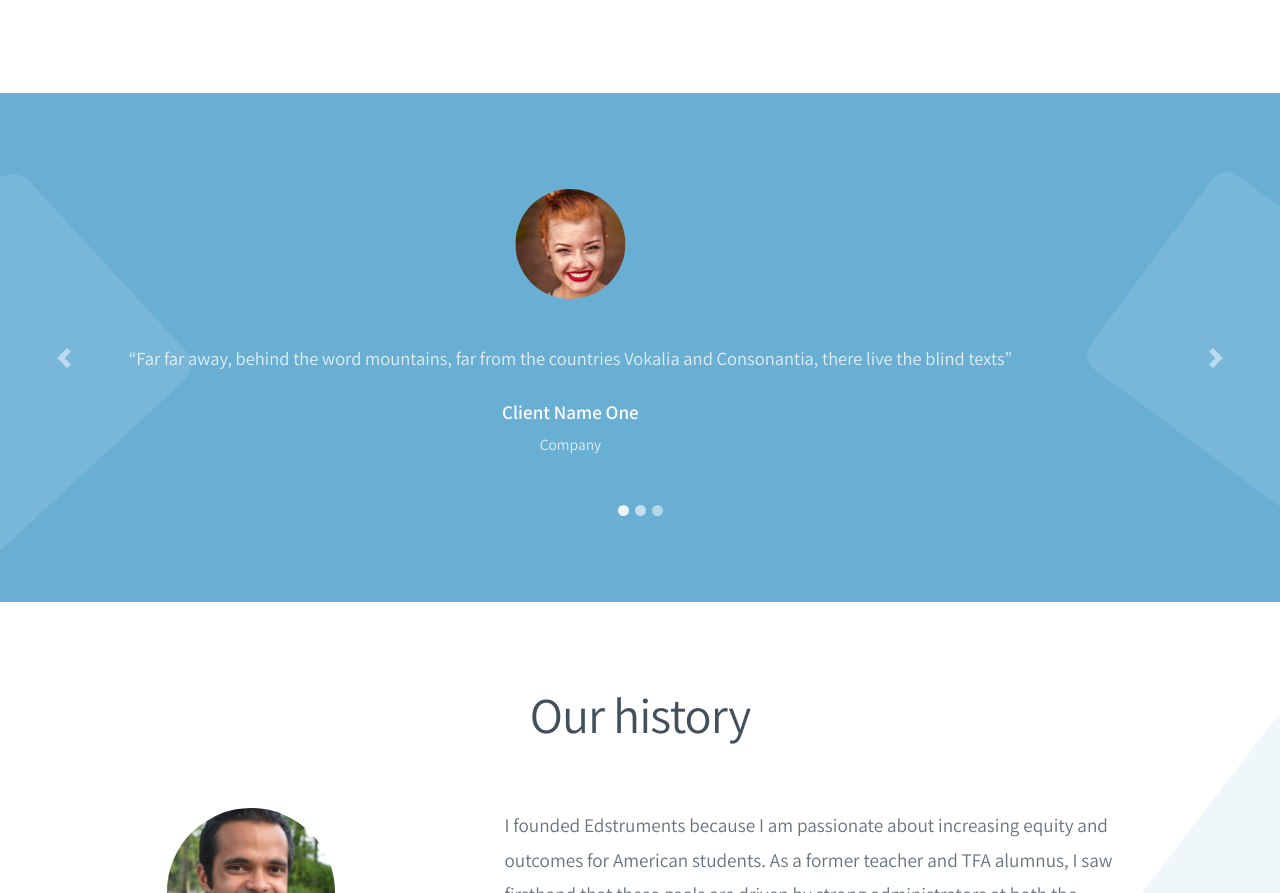
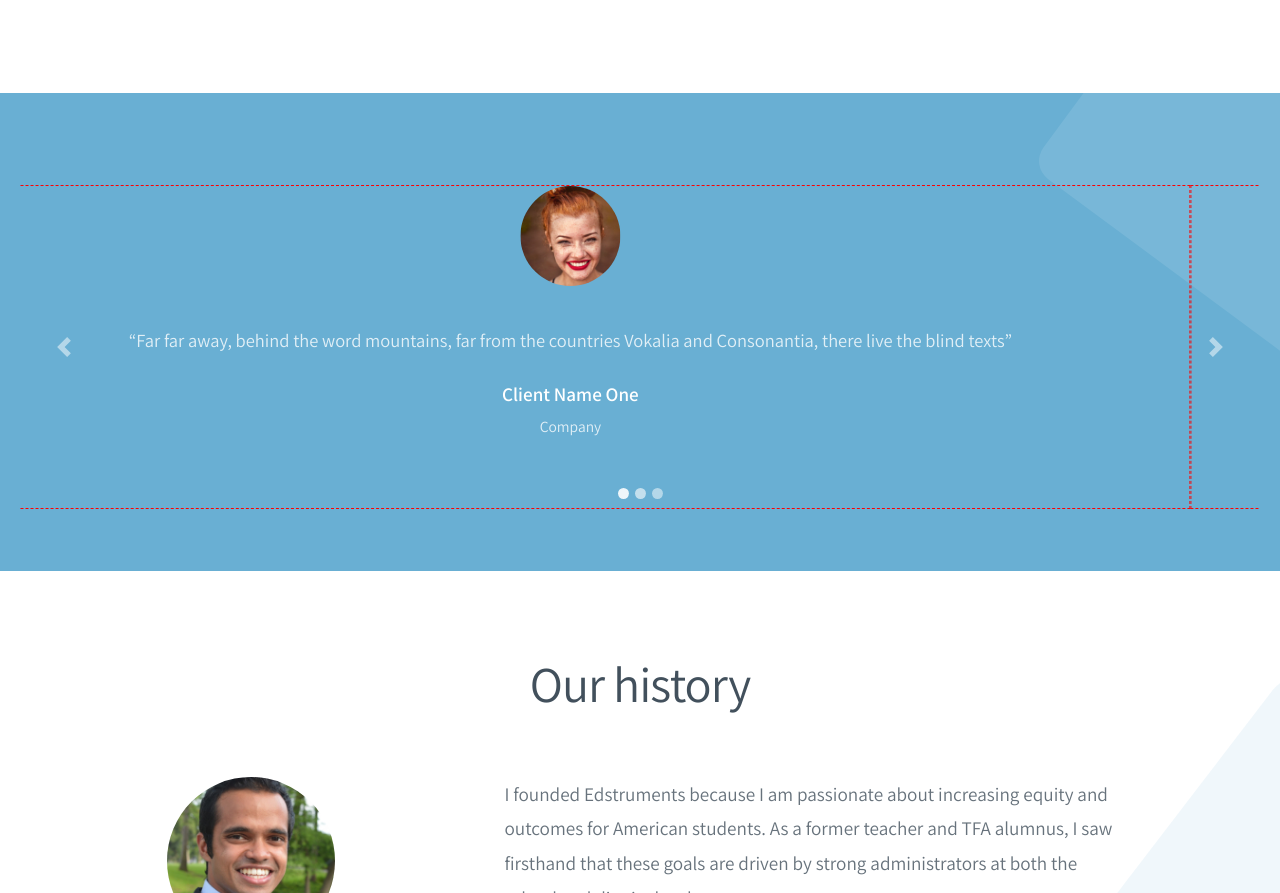
Before and after one commit to keenethics/edstruments-landing, a website built with webpack: page src/index.html in a window 1280 px wide. Shown: the part 6113-7006 px from the top of the page. Built offline with nearby package versions, Linux system fonts and the light colour scheme; files whose address does not match are found by name.

Commit message:
"Testimonials" section background behavior edits

```diff
--- a/src/sass/main.scss
+++ b/src/sass/main.scss
@@ -510,14 +510,39 @@ body {
 }
 
 .testimonials {
-  background: url("/assets/img/testimonials/bg_testimonials_left.svg") left -230%/200px
-      auto no-repeat,
-    url("/assets/img/testimonials/bg_testimonials_right.svg") right 134%/200px
-      auto no-repeat,
+  background: url("http://localhost:8080/assets/img/testimonials/bg_testimonials_left.svg")
+      left -537%/250px auto no-repeat,
+    url("http://localhost:8080/assets/img/testimonials/bg_testimonials_right.svg")
+      right 186%/250px auto no-repeat,
     #69afd3;
-  padding: 96px 20px 76px;
+  padding-left: 20px;
+  padding-right: 20px;
+  @include poly-fluid-sizing(
+    "padding-top",
+    (
+      375px: 63px,
+      1024px: 76px,
+      1400px: 100px
+    )
+  );
+  @include poly-fluid-sizing(
+    "padding-bottom",
+    (
+      375px: 63px,
+      1024px: 30px,
+      1400px: 76px
+    )
+  );
 
-  & > h1 {
+  @include breakpoint(md-max) {
+    background: url("/assets/img/testimonials/bg_testimonials_left.svg") left -230%/200px
+        auto no-repeat,
+      url("/assets/img/testimonials/bg_testimonials_right.svg") right 134%/200px
+        auto no-repeat,
+      #69afd3;
+  }
+
+  & > h2 {
     font-style: normal;
     font-weight: normal;
     font-size: 2.17rem;
@@ -525,14 +550,24 @@ body {
     text-align: center;
     letter-spacing: -1px;
     color: #ffffff;
+    margin-top: 0;
+    @include poly-fluid-sizing(
+      "margin-bottom",
+      (
+        375px: 35px,
+        1024px: 51px,
+        1400px: 74px
+      )
+    );
   }
 
   .carousel-item {
+    border: 1px dashed red;
     @include poly-fluid-sizing(
       "padding-left",
       (
         375px: 10px,
-        1024px: 100px,
+        1024px: 250px,
         1400px: 0px
       )
     );
@@ -540,16 +575,42 @@ body {
       "padding-right",
       (
         375px: 10px,
-        1024px: 100px,
+        1024px: 250px,
         1400px: 0px
       )
     );
 
     img {
-      height: 110px;
-      width: 110px;
+      @include poly-fluid-sizing(
+        "height",
+        (
+          375px: 110px,
+          1024px: 79px,
+          1400px: 110px
+        )
+      );
+      @include poly-fluid-sizing(
+        "width",
+        (
+          375px: 110px,
+          1024px: 79px,
+          1400px: 110px
+        )
+      );
+
       border-radius: 50%;
-      margin: 0 auto 45px;
+      margin-left: auto;
+      margin-right: auto;
+      margin-top: 0;
+
+      @include poly-fluid-sizing(
+        "margin-bottom",
+        (
+          375px: 61px,
+          1024px: 31px,
+          1400px: 44px
+        )
+      );
     }
     p {
       font-style: normal;
```
